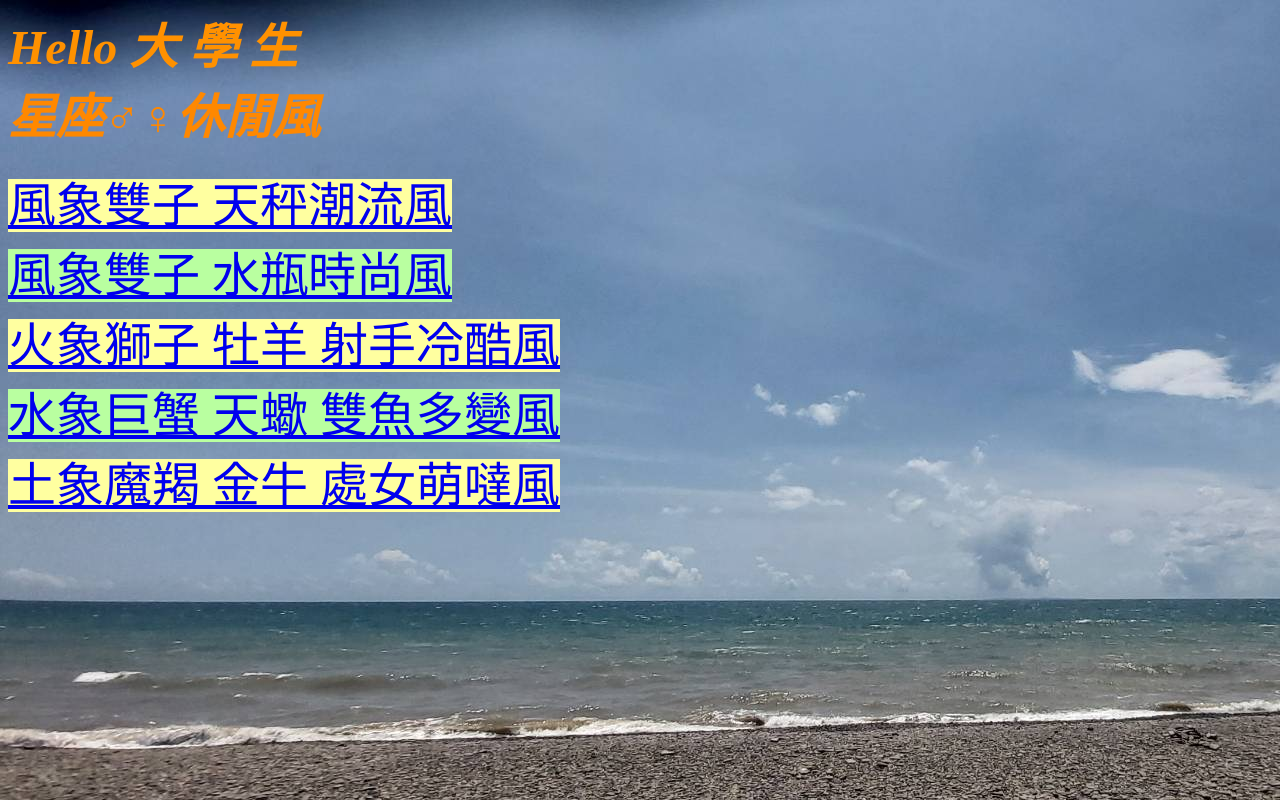
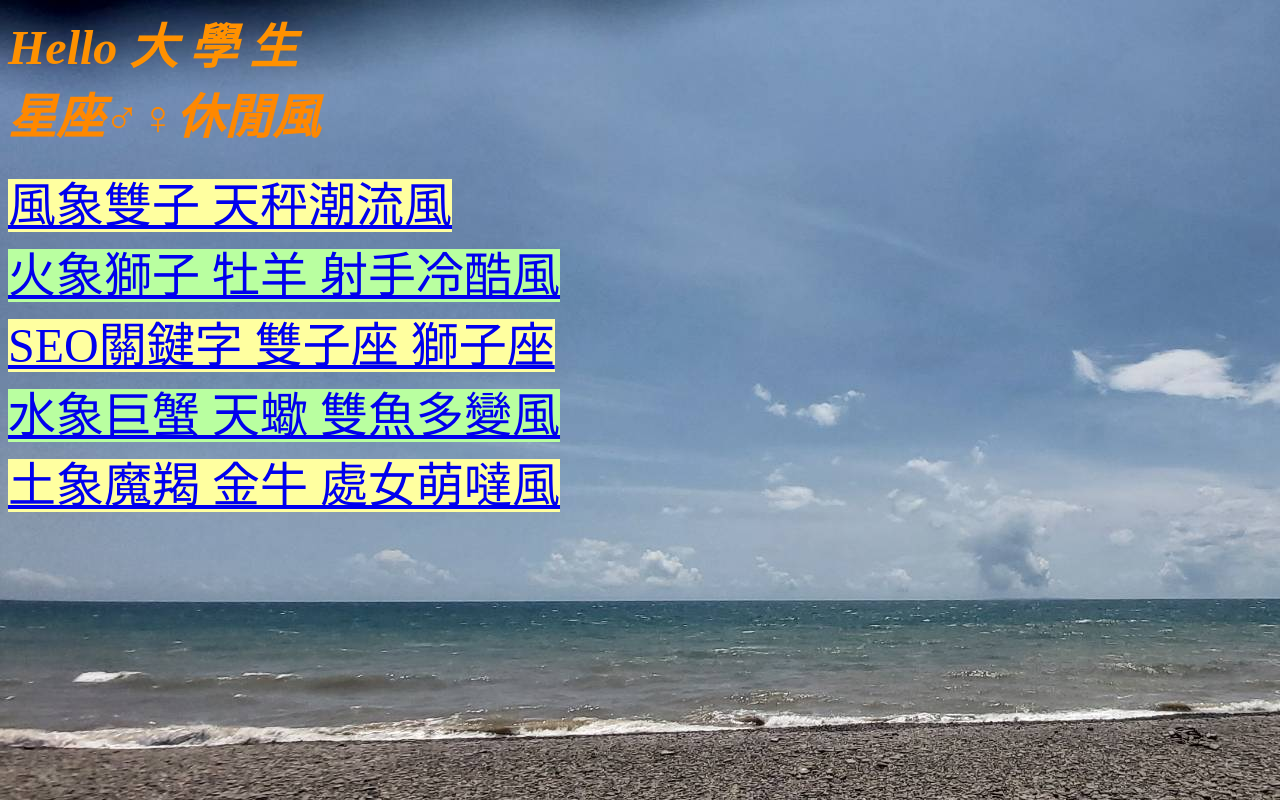
Before and after one commit to benny940524/HW3im, a plain HTML site: page hw1c.html in a window 1280 px wide. Drawn offline with Linux system fonts and the light colour scheme.

Commit message:
Add files via upload

```diff
--- a/hw1c.html
+++ b/hw1c.html
@@ -16,10 +16,10 @@
 
 <font size="30"><a href="hw2.html" target="_blank" style="background-color:#ffffa0";>風象雙子 天秤潮流風</a></font>
             <br>
-<font size="30"><a href="hw3.html" target="_blank" style="background-color:#b9ffa0";>風象雙子 水瓶時尚風</a></font>
+<font size="30"><a href="hw3.html" target="_blank" style="background-color:#b9ffa0";>火象獅子 牡羊 射手冷酷風</a></font>
 <br>
 
-<font size="30"><a href="hw4.html" target="_blank" style="background-color:#ffffa0";>火象獅子 牡羊 射手冷酷風</a></font>
+<font size="30"><a href="hw4.html" target="_blank" style="background-color:#ffffa0";>SEO關鍵字 雙子座 獅子座</a></font>
 <br>
 
 <font size="30"><a href="hw5.html" target="_blank" style="background-color:#b9ffa0";>水象巨蟹 天蠍 雙魚多變風</a></font>
```
Also changed, not shown: hw2.html (+2 -0 lines), hw3.html (+8 -6 lines), hw4.html (+9 -6 lines).
